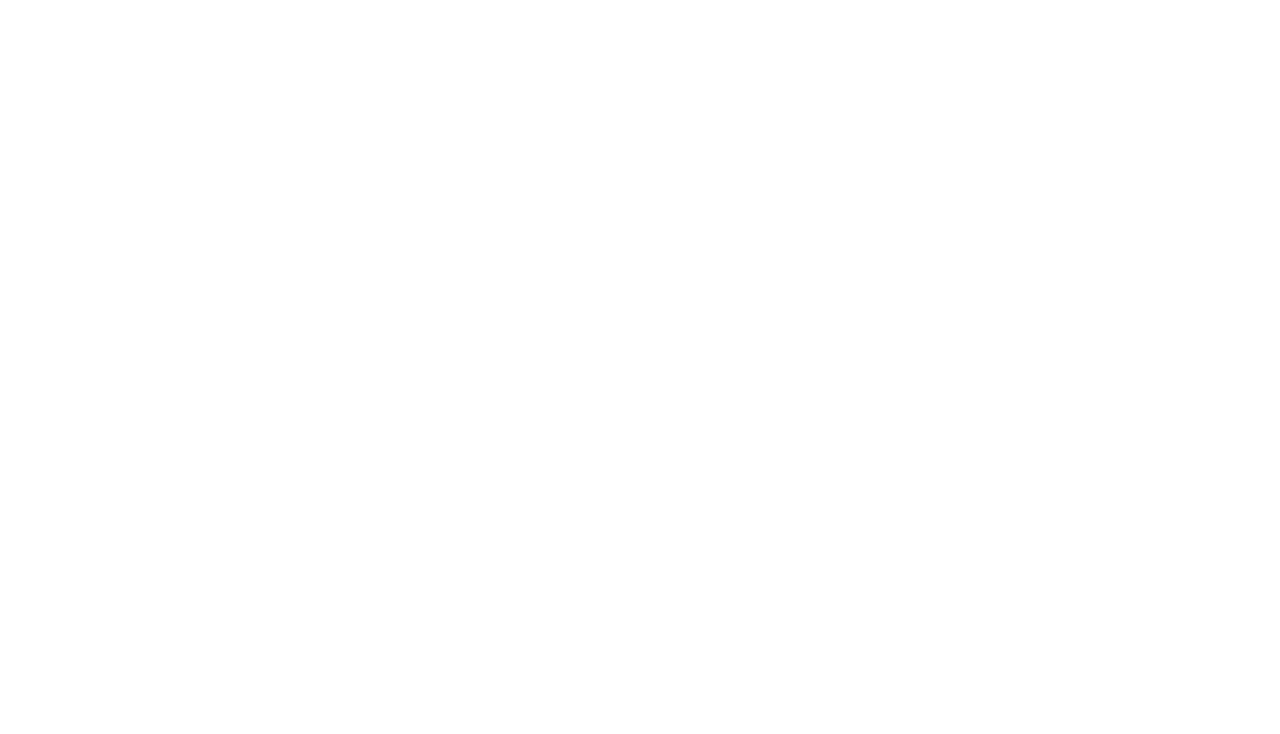
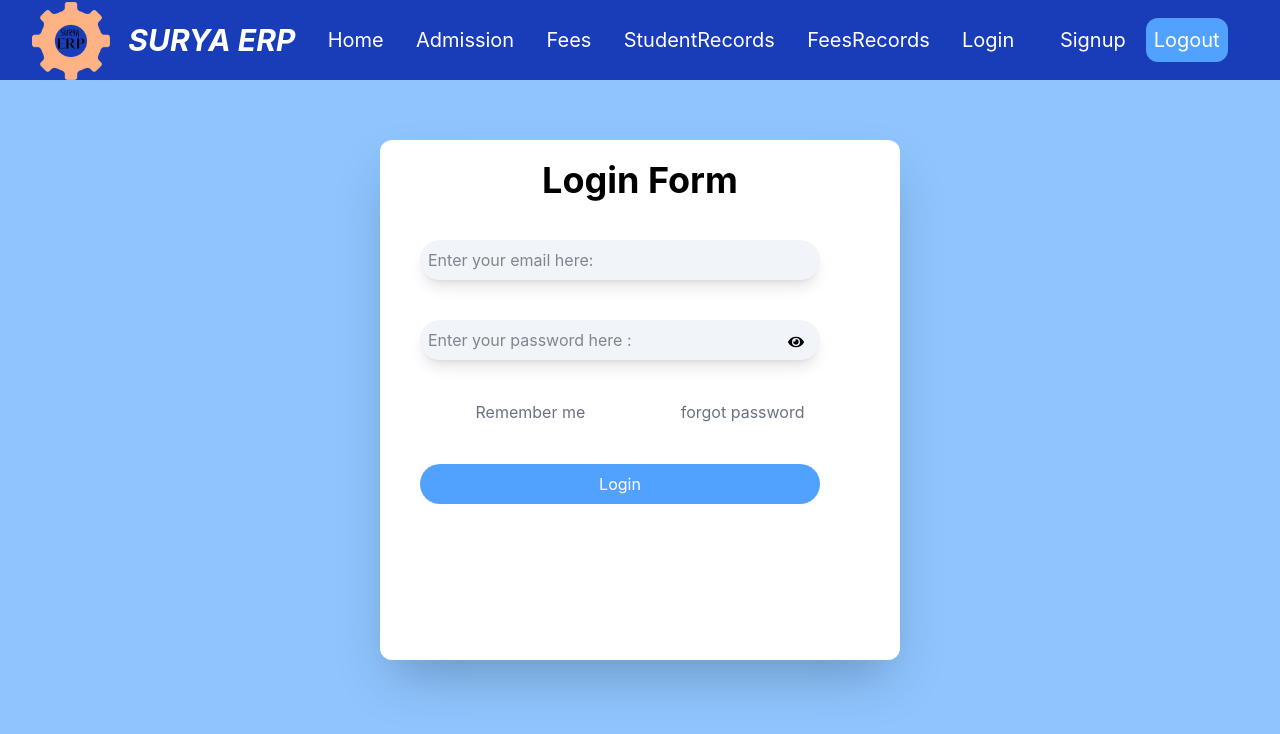
Before and after one commit to pradeep-tanwar166/School_Management_ERP, a React (Vite) app in the folder Frontend/: page /login in a window 1280 px wide. Before the commit this address had no page. Shown: the top 734 px of the page. Built offline with nearby package versions, Linux system fonts and the light colour scheme.

Commit message:
new update

```diff
--- a/Frontend/src/App.jsx
+++ b/Frontend/src/App.jsx
@@ -27,7 +27,7 @@
     <div>
 
       <Routes>
-        <Route path='/signup' element={<signup/>}></Route>
+        <Route path='/login' element={<Login/>}></Route>
 
             <Route element={<PrivateRoutes />}>
 
```
